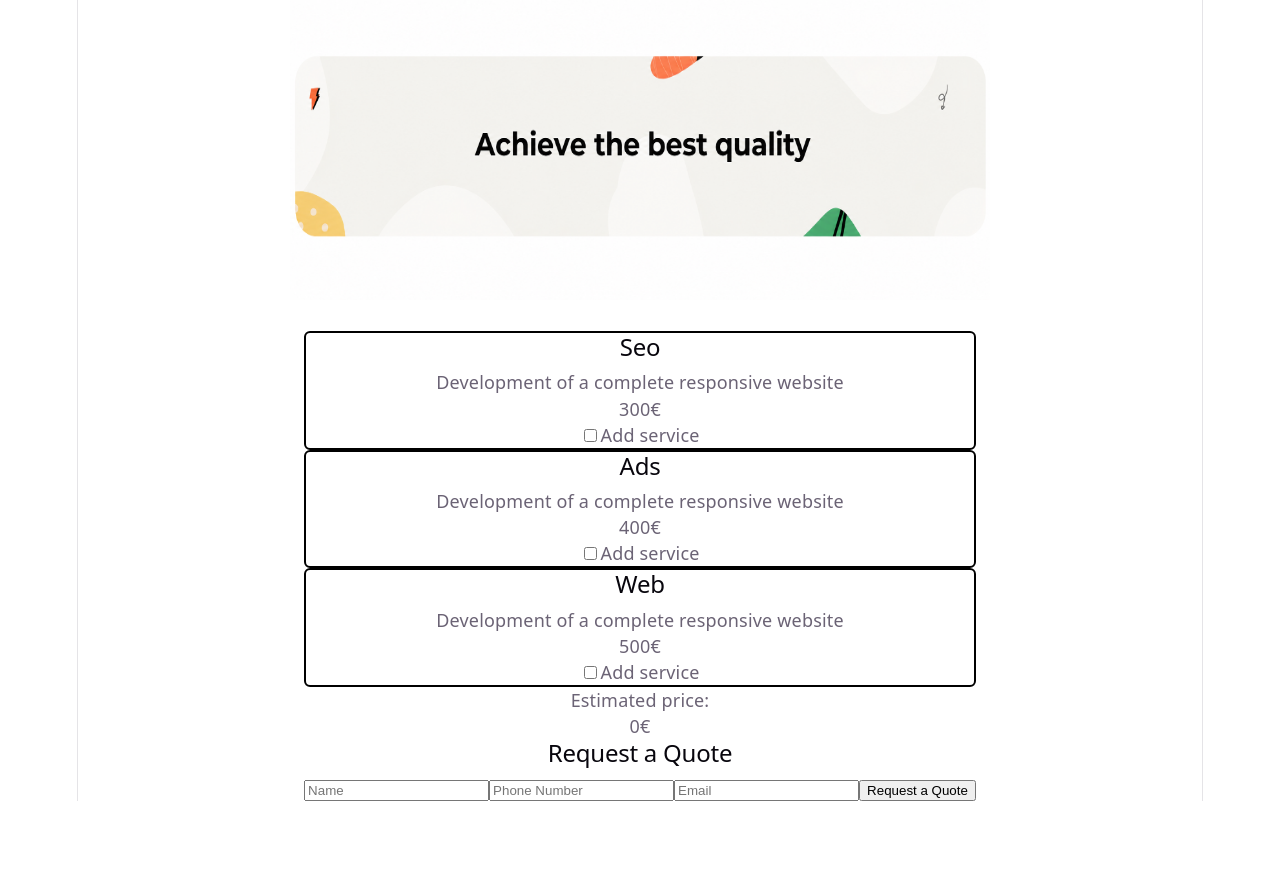
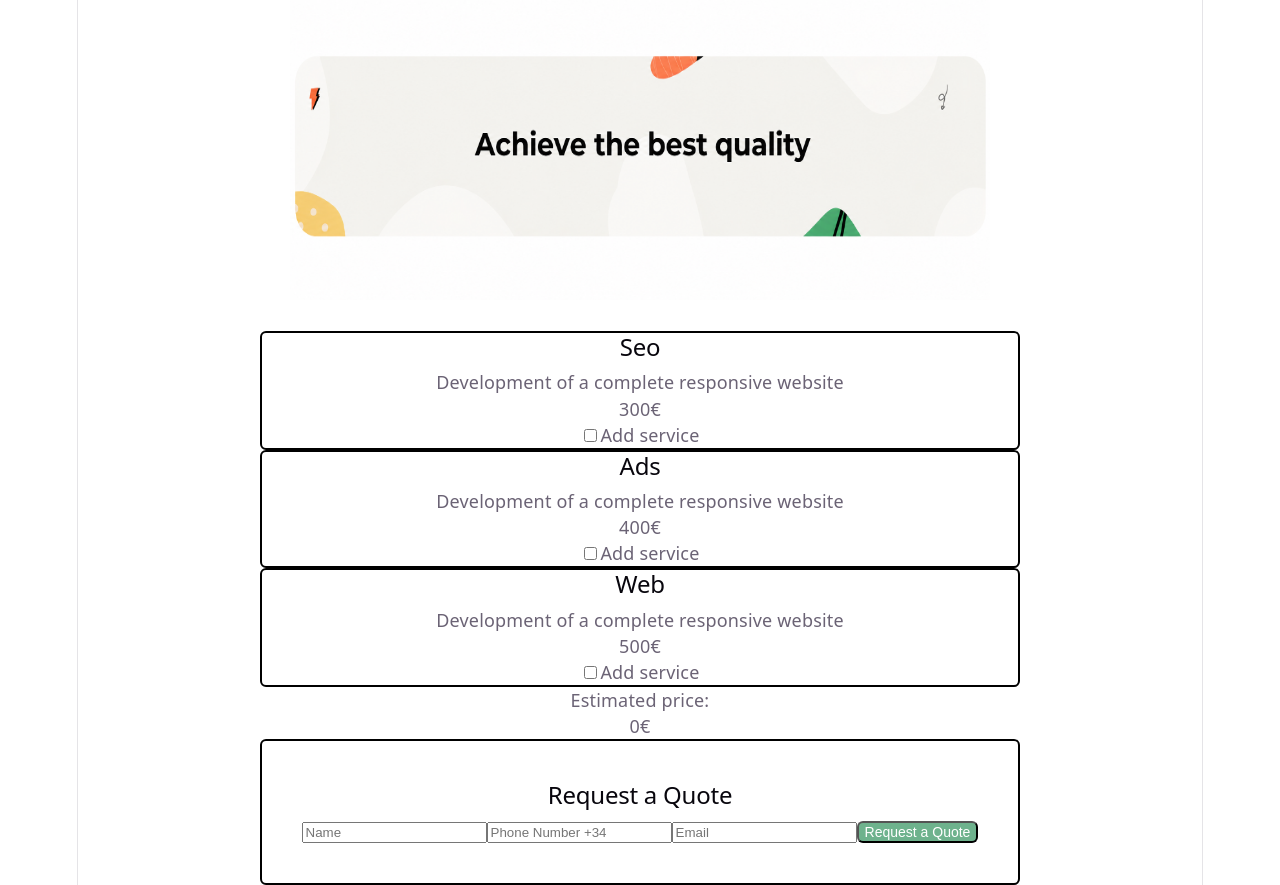
Before and after one commit to alefelipin/it-sprint4-budget, a React (Vite) app: page / in a window 1280 px wide. Before the commit the page ends 801 px from the top, so only its background shows below. Built offline with nearby package versions, Linux system fonts and the light colour scheme.

Commit message:
feat: implement form basic styles

```diff
--- /dev/null
+++ b/src/components/Form.css
@@ -0,0 +1,13 @@
+.form-container {
+  border-radius: 6px;
+  border: 2px solid #000000;
+  padding: 40px;
+}
+
+.form-button{
+  background-color: #6eb28d;
+  color: white;
+  font-size: 14px;
+  font-weight: 500;
+  border-radius: 6px;
+}
--- a/src/components/Form.tsx
+++ b/src/components/Form.tsx
@@ -1,28 +1,35 @@
-import type {Form} from '../types/form.ts'
+import type {FormInputs} from '../types/form.ts'
+import {validateName} from '../utils/validator.ts'
+import './Form.css'
+
 
 export default function Form() {
   return (
-    <>
+    <div  className='form-container'>
       <h2>Request a Quote</h2>
-      <form>
+      <form className='form'>
         <input
         type='text'
+        value=''
         placeholder='Name'
         />
         <input
         type='text'
-        placeholder='Phone Number'
+        value=""
+        placeholder='Phone Number +34'
         />
         <input
         type='email'
+        value=''
         placeholder='Email'
         />
         <button
           type='submit'
+          className='form-button'
         >
           Request a Quote
         </button>
       </form>
-    </>
+    </div>
   )
 }
```
